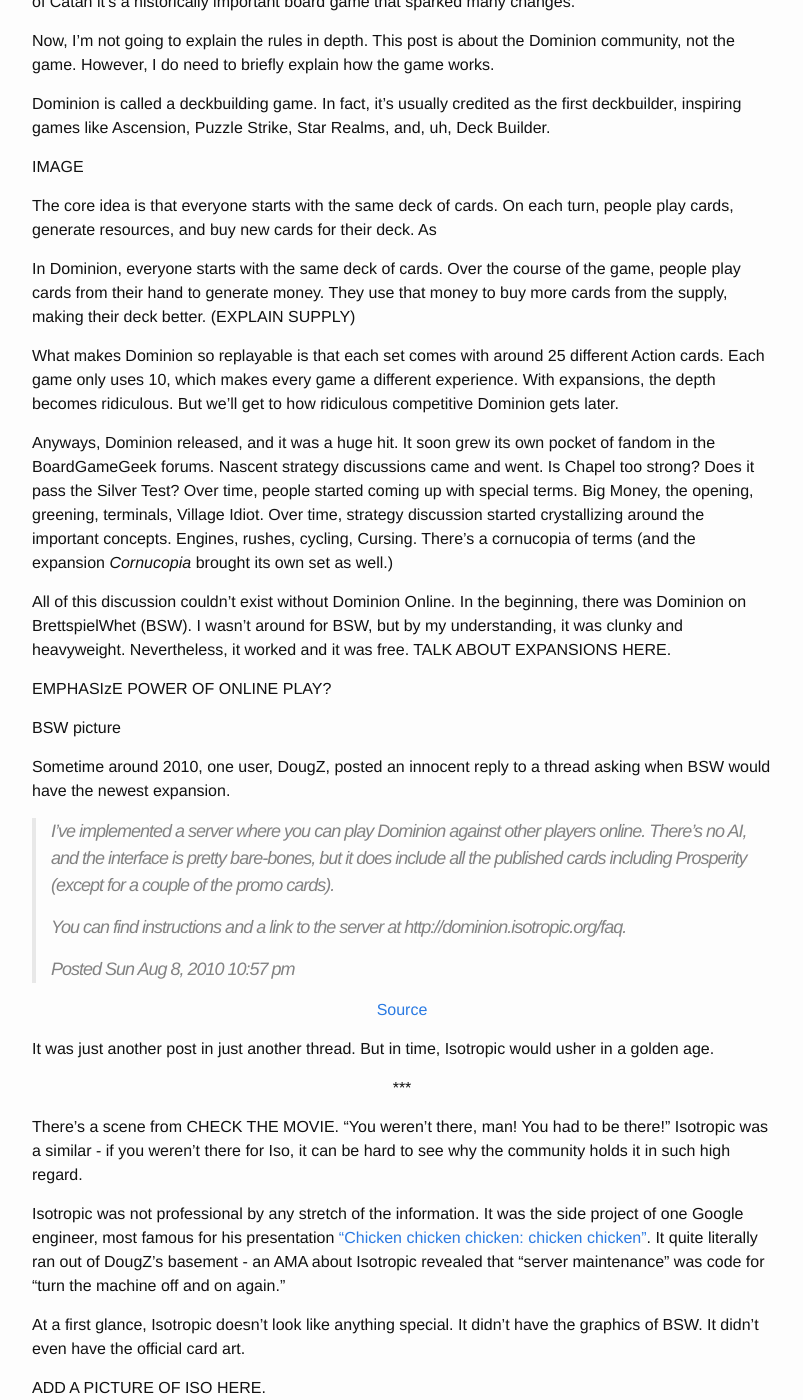
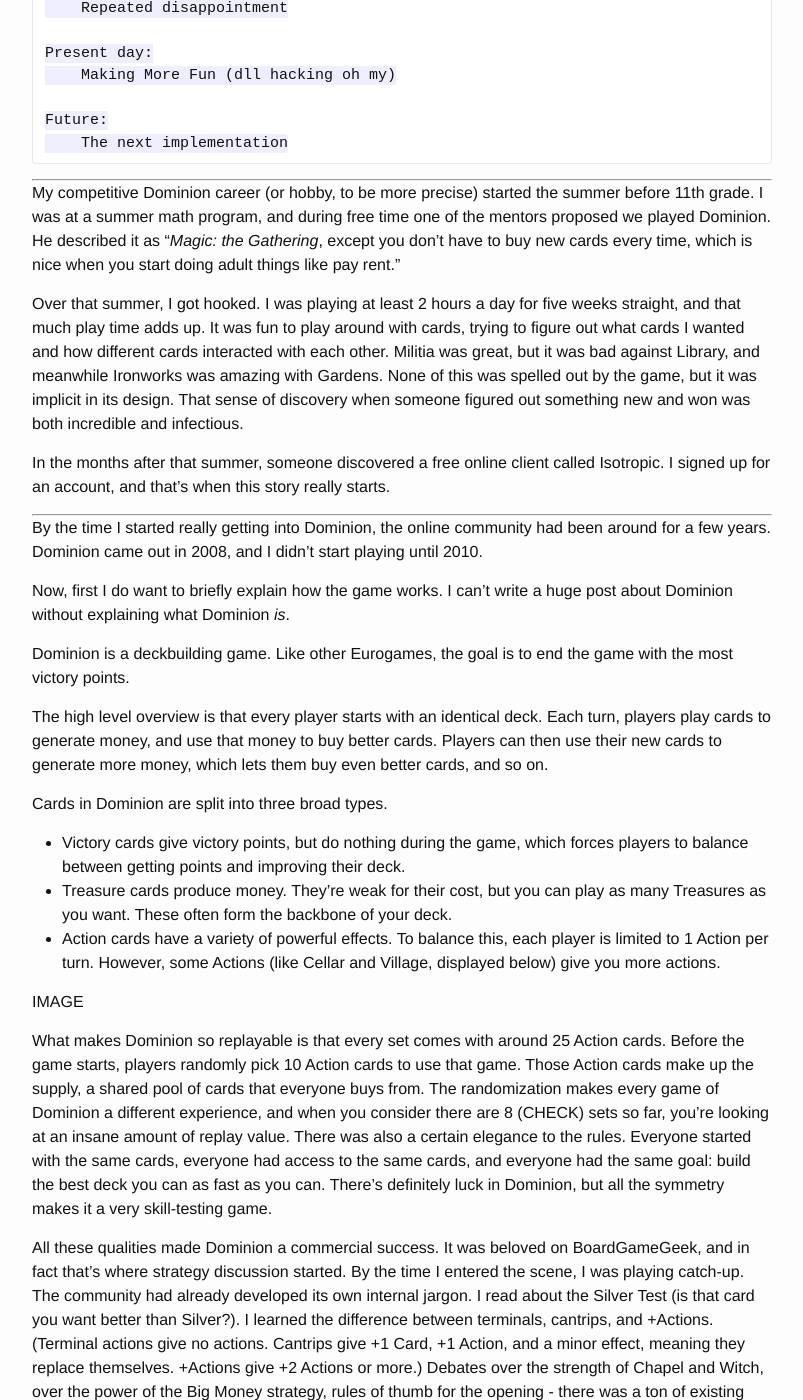
Before and after one commit to alexirpan/alexirpan.github.io, a Jekyll site: the page built from _posts/2016-02-10-dominion-history.markdown, in a window 1280 px wide and 1400 px high, scrolled down 926 px. Shown: the whole window, without its empty margins (238-1041 px from the left). Built offline with Jekyll 4.4.1, drawn with Linux system fonts in a browser that asks for light colours; some of the changed text lies outside the part shown.

Commit message:
Introduction for my story

```diff
--- a/_posts/2016-02-10-dominion-history.markdown
+++ b/_posts/2016-02-10-dominion-history.markdown
@@ -4,76 +4,125 @@
 date:   2016-02-08 10:00:00 -0800
 ---
 
-MAKE UP AN INTRO HERE
+------------------------------------------------------------------
 
-As someone who's played Dominion competitively on and off for the last
-five years, it's hard for me to detach my impression of events from the facts.
-So, I'm not going to. I'm going to play the opinionated historian, not
-the interested outsider and not the invested fanboy.
+DECIDE HOW TO HANDLE ABOVE
+
+The story that's actually interesting here isn't the history of Dominion.
+It's my impression of Dominion's history and my experiences with the game.
+The history will arise naturally, but my experience won't.
+
+ALSO, MAY STILL NEED AN INTRO
 
 It's a long story. To do it right, we need to head back to the very beginning.
 
 
-    TIMELINE:
-    Dominion's original release and reception
-    Original online implementation on BSW
-    BGGDL
-    The rise of Isotropic
+TIMELINE:
+    Before my time:
+        Dominion's original release and reception
+        Original online implementation on BSW
+        BGGDL
+
+    My time:
+        The rise of Isotropic
+        Geronimoo Simulator
         Talk about Council Room too!
         And the fan card contest getting onto the site during April Fool's
-    Announcement of an official client by Goko
-    Closed Beta
-        With security concerns
-    Disastrous Launch and bring back into closed beta
-    Long span before Isotropic goes down
-    Rise of Goko Salvager
-    Transition to Making Fun
-    Long stall before new version
-    Repeated disappointment
-    Making More Fun (dll hacking oh my)
-    The next new implementation
+        Announcement of an official client by Goko
+        Closed Beta
+            With security concerns
+        Disastrous Launch and bring back into closed beta
+        Long span before Isotropic goes down
 
-In 2008, Donald X. Vaccarino (known as DXV or Donald X in the community)
-published Dominion. It quickly shot to the top 10 board games on BoardGameGeek.
-It's fallen since then, but much like Setters of Catan it's a historically
-important board game that sparked many changes.
+    My semi-hiatus:
 
-Now, I'm not going to explain the rules in depth. This post is about
-the Dominion community, not the game. However, I do need to briefly explain how
-the game works.
+    Goko era:
+        Rise of Goko Salvager
+        Dominion streams over Dominion videos
+        Transition to Making Fun
+        Long stall before new version
+        Repeated disappointment
 
-Dominion is called a deckbuilding game. In fact, it's usually credited as the
-first deckbuilder, inspiring games like Ascension, Puzzle Strike, Star Realms,
-and, uh, Deck Builder.
+    Present day:
+        Making More Fun (dll hacking oh my)
+
+    Future:
+        The next implementation
+
+
+--------------------------------------------------------------------------
+
+My competitive Dominion career (or hobby, to be more precise) started
+the summer before 11th grade. I was at a summer math program, and during
+free time one of the mentors proposed we played Dominion.
+He described it as "*Magic: the Gathering*, except you don't have to
+buy new cards every time, which is nice when you start doing adult
+things like pay rent."
+
+Over that summer, I got hooked. I was playing at least 2 hours a day for
+five weeks straight, and that much play time adds up. It was fun to
+play around with cards, trying to figure out what cards I wanted and how
+different cards interacted with each other. Militia was great, but it was
+bad against Library, and meanwhile Ironworks was amazing with Gardens.
+None of this was spelled out by the game, but it was implicit in its
+design. That sense of discovery when someone figured out something new
+and won was both incredible and infectious.
+
+In the months after that summer, someone discovered a free online
+client called Isotropic. I signed up for an account, and that's when
+this story really starts.
+
+--------------------------------------------------------------------------
+
+By the time I started really getting into Dominion, the online community
+had been around for a few years. Dominion came out in 2008, and I didn't
+start playing until 2010.
+
+Now, first I do want to briefly explain how the game works. I can't write
+a huge post about Dominion without explaining what Dominion *is*.
+
+Dominion is a deckbuilding game. Like other Eurogames, the goal is to end
+the game with the most victory points.
+
+The high level overview is that every player starts with an identical deck.
+Each turn, players play cards to generate money, and use that money
+to buy better cards. Players can then use their new cards to generate more
+money, which lets them buy even better cards, and so on.
+
+Cards in Dominion are split into three broad types.
+
+* Victory cards give victory points, but do nothing during the game,
+which forces players to balance between getting points and improving their deck.
+* Treasure cards produce money. They're weak for their cost, but you can play
+as many Treasures as you want. These often form the backbone of your deck.
+* Action cards have a variety of powerful effects. To balance this, each player
+is limited to 1 Action per turn. However, some Actions (like Cellar and Village,
+displayed below) give you more actions.
 
 IMAGE
 
-The core idea is that everyone starts with the same deck of cards. On each turn,
-people play cards, generate resources, and buy new cards for their deck. As
+What makes Dominion so replayable is that every set comes with around 25
+Action cards. Before the game starts, players randomly pick 10 Action cards to
+use that game. Those Action cards make up the supply, a shared pool of cards
+that everyone buys from. The randomization makes every game of Dominion a
+different experience, and when you consider there are 8 (CHECK) sets so far,
+you're looking at an insane amount of replay value. There was also a certain
+elegance to the rules. Everyone started with the same cards, everyone had
+access to the same cards, and everyone had the same goal: build the best deck
+you can as fast as you can. There's definitely luck in Dominion, but all the
+symmetry makes it a very skill-testing game.
 
-In Dominion, everyone starts with the same deck of cards. Over the course of the
-game, people play cards from their hand to generate money. They use that money
-to buy more cards from the supply, making their deck better. (EXPLAIN SUPPLY)
+All these qualities made Dominion a commercial success. It was beloved on
+BoardGameGeek, and in fact that's where strategy discussion started.
+By the time I entered the scene, I was playing catch-up. The community had
+already developed its own internal jargon. I read about the Silver Test (is
+that card you want better than Silver?). I learned the difference between
+terminals, cantrips, and +Actions. (Terminal actions give no actions. Cantrips
+give +1 Card, +1 Action, and a minor effect, meaning they replace themselves.
++Actions give +2 Actions or more.) Debates over the strength of Chapel and Witch,
+over the power of the Big Money strategy, rules of thumb for the opening - there
+was a ton of existing content, and I read as much of it as I could.
 
-What makes Dominion so replayable is that each set comes with around 25
-different Action cards. Each game only uses 10, which makes every game a different
-experience. With expansions, the depth becomes ridiculous. But we'll get to
-how ridiculous competitive Dominion gets later.
-
-Anyways, Dominion released, and it was a huge hit. It soon grew its own pocket
-of fandom in the BoardGameGeek forums. Nascent strategy discussions came and went.
-Is Chapel too strong? Does it pass the Silver Test? Over time, people started
-coming up with special terms. Big Money, the opening, greening, terminals, Village
-Idiot. Over time, strategy discussion started crystallizing around the important
-concepts. Engines, rushes, cycling, Cursing. There's a cornucopia of terms (and
-the expansion *Cornucopia* brought its own set as well.)
-
-All of this discussion couldn't exist without Dominion Online. In the beginning,
-there was Dominion on BrettspielWhet (BSW). I wasn't around for BSW, but by
-my understanding, it was clunky and heavyweight. Nevertheless, it worked and it was
-free. TALK ABOUT EXPANSIONS HERE.
-
-EMPHASIzE POWER OF ONLINE PLAY?
 
 BSW picture
 
@@ -172,28 +221,3 @@
 on the best cards per cost point were huge debating grounds. In (CHECK) 2011,
 he started the DominionStrategy Forum, commonly abbreviated f.DS, and that
 was where things really kicked off.
-
-------------------------------------------------------------------
-
-DECIDE HOW TO HANDLE ABOVE
-
-The story that's actually interesting here isn't the history of Dominion.
-It's my impression of Dominion's history and my experiences with the game.
-The history will arise naturally, but my experience won't.
-
---------------------------------------------------------------------------
-
-I was introduced to Dominion in the summer before 11th grade.
-The person who introduced
-me described it as "like *Magic: the Gathering*, except you don't have to
-buy new cards every time, which is important when you start doing adult
-things like pay rent."
-
-Over that summer, I got hooked. I was playing at least 2 hours a day for
-five weeks straight, and that much play time adds up. It was fun to
-play around with cards, trying to figure out what cards I wanted and how
-different cards interacted with each other. Militia was great, but it was
-bad against Library, and meanwhile Ironworks was amazing with Gardens.
-None of this was spelled out by the game, but it was implicit in its
-design. That sense of discovery when someone figured out something new
-and won was both incredible and infectious.
```
